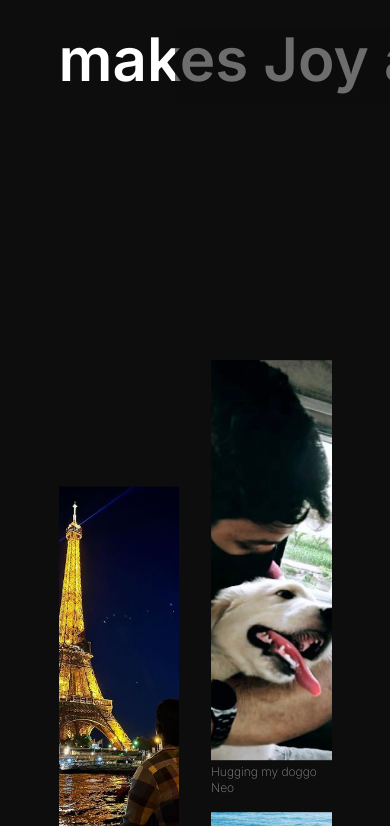
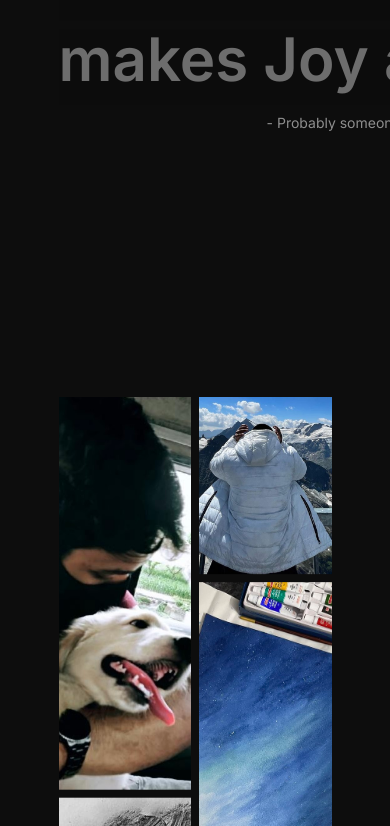
Before and after one commit to joysamaddar/portfolio, a Next.js app: page / in a window 390 px wide. Shown: the part 9418-10244 px from the top of the page. Built offline with nearby package versions, Linux system fonts and the light colour scheme.

Commit message:
Updated hobbies section - v3

```diff
--- a/app/layout.tsx
+++ b/app/layout.tsx
@@ -22,7 +22,7 @@ export default function RootLayout({
   return (
     <html lang="en">
       <body className={`${inter.className}`}>
-        <div className="w-screen h-screen absolute top-0 bottom-0 overflow-clip pointer-events-none select-none">
+        <div className="w-screen h-[100dvh] absolute top-0 bottom-0 overflow-clip pointer-events-none select-none">
           <div
             className={
               "sm:hidden h-[100dvh] absolute top-0 z-[995] w-full bg-gradient-to-r from-black to-transparent"
--- a/components/Hero.tsx
+++ b/components/Hero.tsx
@@ -17,7 +17,7 @@ export default function Hero() {
       id="hero"
       style={{ opacity }}
       ref={sectionRef}
-      className="h-screen mx-[15%] flex flex-row items-center justify-center"
+      className="h-[100dvh] mx-[15%] flex flex-row items-center justify-center"
     >
       <div className="flex items-center justify-center z-10">
         <TextCarousel />
--- a/components/Hobbies.tsx
+++ b/components/Hobbies.tsx
@@ -2,10 +2,7 @@
 
 import { useRef } from "react";
 import Heading from "./ui/Heading";
-import {
-  motion,
-  useScroll
-} from "framer-motion";
+import { motion, useScroll } from "framer-motion";
 import { RevealingTextContainer, RevealingTextItem } from "./ui/RevealingText";
 import neo from "@/public/neo.jpg";
 import mt_titlis from "@/public/mt_titlis.jpeg";
@@ -20,16 +17,31 @@ import { cn, useParallax } from "@/lib/utils";
 
 const hobbiesList = [
   [
+    { title: "Hugging my doggo Neo", src: neo },
+    { title: "On top of Mt. Titlis", src: mt_titlis },
+  ],
+  [
+    { title: "Chilling near a beach", src: nusa },
     { title: "Admiring the Eiffel Tower at night", src: eiffel },
-    { title: "On top of Mt. Titlis", src: mt_titlis },
+  ],
+  [
     { title: "Munching on some waffles", src: waffle },
     { title: "Another one of my paintings", src: painting2 },
   ],
   [
-    { title: "Hugging my doggo Neo", src: neo },
-    { title: "Chilling near a beach", src: nusa },
     { title: "A night sky painting", src: painting1 },
     { title: "One of my many sketches", src: sketch },
+  ],
+];
+
+const hobbiesListMobile = [
+  [
+    { title: "Hugging my doggo Neo", src: neo },
+    { title: "One of my many sketches", src: sketch },
+  ],
+  [
+    { title: "On top of Mt. Titlis", src: mt_titlis },
+    { title: "A night sky painting", src: painting1 },
   ],
 ];
 
@@ -41,12 +53,19 @@ export default function Hobbies() {
   } as any);
 
   const imageContainerRef = useRef<HTMLDivElement>(null);
+  const imageContainerRefMobile = useRef<HTMLDivElement>(null);
   const { scrollYProgress: scrollYProgressImageContainer } = useScroll({
     target: imageContainerRef,
     offset: ["start end", "end start"],
   } as any);
-  const yReverse = useParallax(scrollYProgressImageContainer, -100);
-  const yForward = useParallax(scrollYProgressImageContainer, 200);
+  const { scrollYProgress: scrollYProgressImageContainerMobile } = useScroll({
+    target: imageContainerRefMobile,
+    offset: ["start end", "end start"],
+  } as any);
+  const yReverse = useParallax(scrollYProgressImageContainer, -150);
+  const yForward = useParallax(scrollYProgressImageContainer, 300);
+  const yReverseMobile = useParallax(scrollYProgressImageContainerMobile, -150);
+  const yForwardMobile = useParallax(scrollYProgressImageContainerMobile, 300);
 
   const hideAndShowVariant = {
     hide: {
@@ -100,10 +119,12 @@ export default function Hobbies() {
               </RevealingTextItem>
             ))}
           </RevealingTextContainer>
-          <p className="w-full text-right my-6 text-sm">- Probably someone, not me</p>
+          <p className="w-full text-center my-6 text-sm">
+            - Probably someone, not me
+          </p>
         </motion.div>
         <div
-          className="flex flex-row mt-[15rem] items-center justify-between gap-8 overflow-visible"
+          className="hidden md:flex flex-row mt-[15rem] items-center justify-between gap-2 h-[60dvh] overflow-clip"
           ref={imageContainerRef}
         >
           {hobbiesList.map((hobbies, i) => (
@@ -114,10 +135,7 @@ export default function Hobbies() {
               whileInView="show"
               style={{ y: i % 2 == 0 ? yForward : yReverse }}
               viewport={{ once: true }}
-              className={cn(
-                "w-1/2 flex flex-col gap-4",
-                i % 2 == 0 ? "items-end" : "items-start"
-              )}
+              className={cn("flex flex-col gap-2")}
             >
               {hobbies.map((hobbie, j) => (
                 <motion.div
@@ -126,16 +144,48 @@ export default function Hobbies() {
                   initial="hide"
                   whileInView="show"
                   viewport={{ once: true }}
-                  className="flex flex-col gap-1"
+                  className=""
                 >
                   <Image
                     src={hobbie.src}
                     alt={hobbie.title}
                     className="h-[400px] w-[300px] object-cover"
+                    priority
                   />
-                  <p className="text-xs font-extralight text-left">
-                    {hobbie.title}
-                  </p>
+                </motion.div>
+              ))}
+            </motion.div>
+          ))}
+        </div>
+        <div
+          className="flex md:hidden flex-row mt-[15rem] items-center justify-between gap-2 h-[60dvh] overflow-clip"
+          ref={imageContainerRefMobile}
+        >
+          {hobbiesListMobile.map((hobbies, i) => (
+            <motion.div
+              key={i}
+              variants={hideAndShowVariant}
+              initial="hide"
+              whileInView="show"
+              style={{ y: i % 2 == 0 ? yForwardMobile : yReverseMobile }}
+              viewport={{ once: true }}
+              className={cn("flex flex-col gap-2")}
+            >
+              {hobbies.map((hobbie, j) => (
+                <motion.div
+                  key={j}
+                  variants={hideAndShowAndScaleVariant}
+                  initial="hide"
+                  whileInView="show"
+                  viewport={{ once: true }}
+                  className=""
+                >
+                  <Image
+                    src={hobbie.src}
+                    alt={hobbie.title}
+                    className="h-[400px] w-[300px] object-cover"
+                    priority
+                  />
                 </motion.div>
               ))}
             </motion.div>
```
